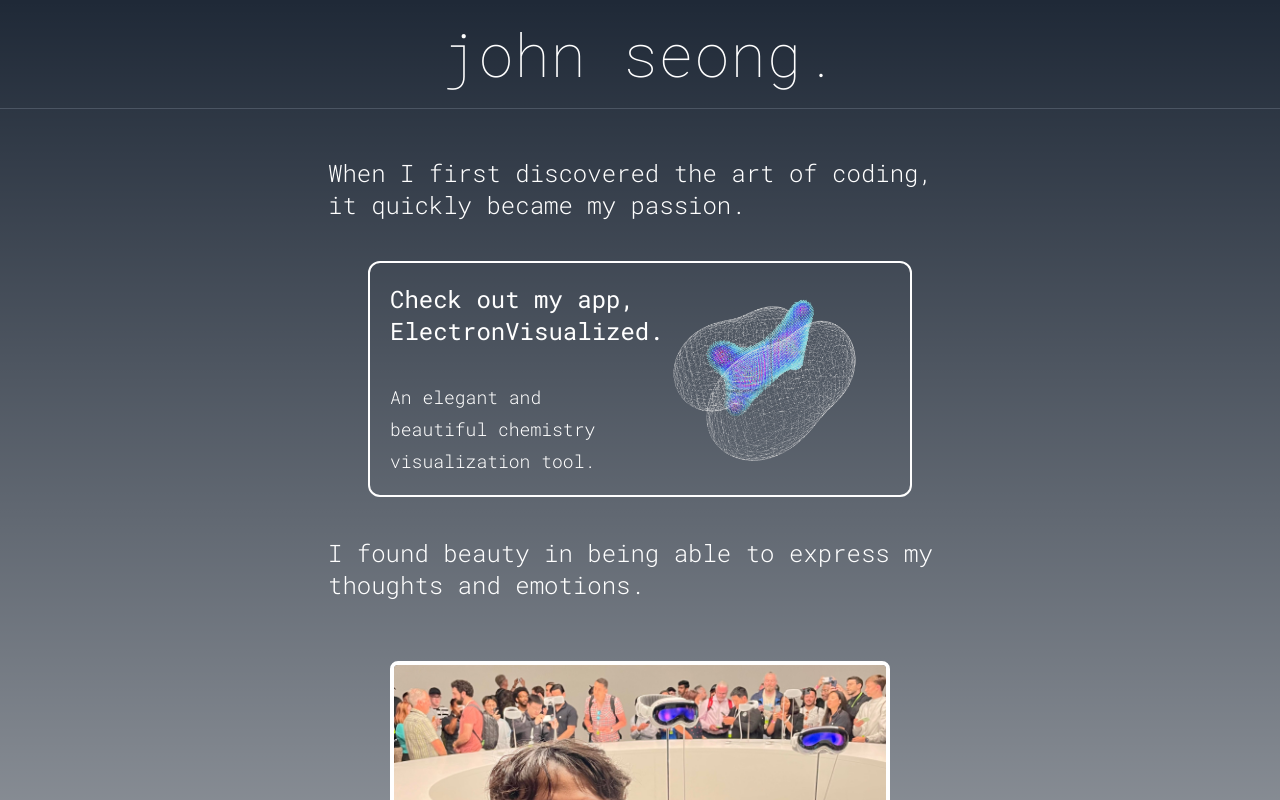
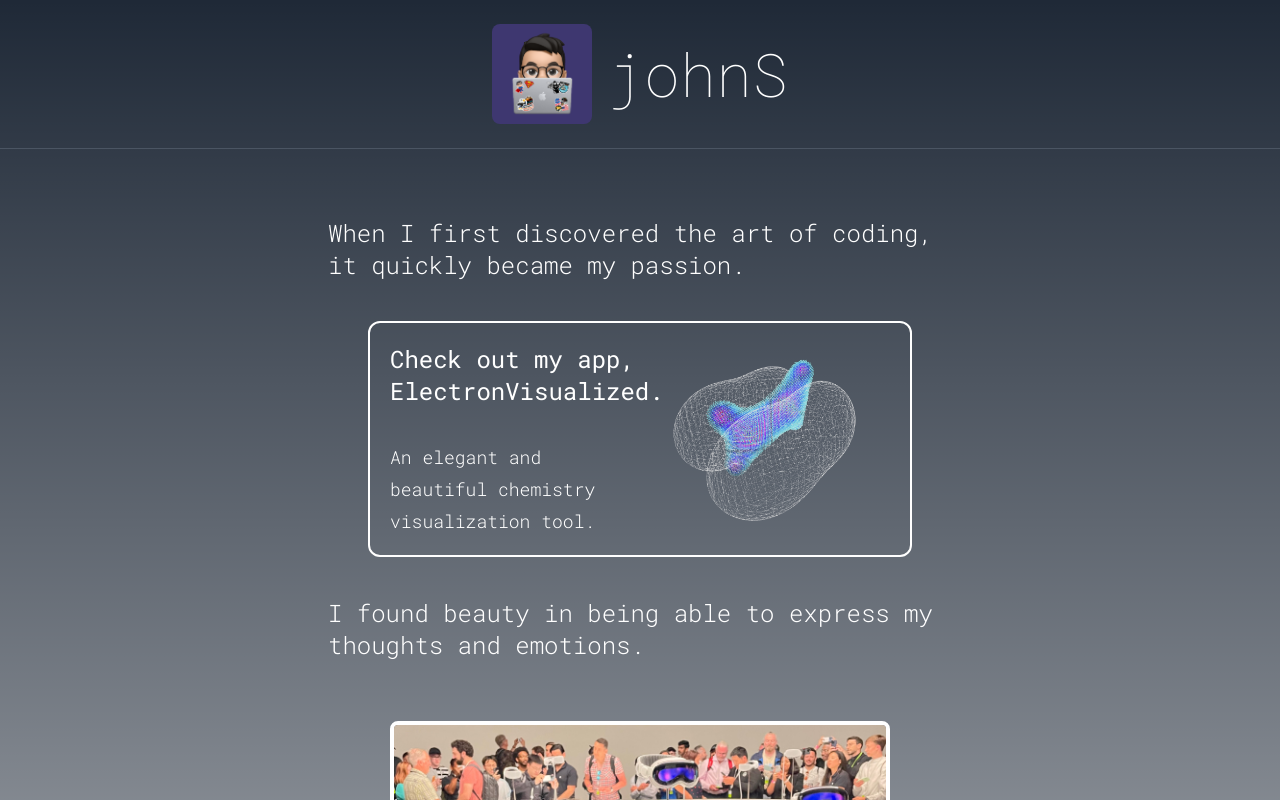
Before and after one commit to wonmor/johnS-web, a Next.js app: page / in a window 1280 px wide. Shown: the top 800 px of the page. Built offline with nearby package versions, Linux system fonts and the light colour scheme.

Commit message:
Updated links

```diff
--- a/app/layout.tsx
+++ b/app/layout.tsx
@@ -1,7 +1,8 @@
-import React from "react";
-import "./globals.css";
+import Image from "next/image";
 
 import { Roboto_Mono } from "next/font/google";
+
+import "./globals.css";
 
 const robotoMono = Roboto_Mono({ subsets: ["latin"] });
 
@@ -24,9 +25,12 @@ export default function RootLayout({
         ].join(" ")}
       >
         {/* Header */}
-        <header className="p-6 border-b border-gray-600 text-center">
-          <h1 className="text-6xl font-thin">john seong.</h1>
-        </header>
+        <a href="/">
+          <header className="p-6 border-b border-gray-600 justify-center items-center text-center flex flex-row gap-4 mb-5">
+            <Image className="rounded-lg overflow-hidden" src="/profile.png" alt="Profile Picture" width={100} height={100} />
+            <h1 className="text-6xl font-thin">johnS</h1>
+          </header>
+          </a>
 
         {/* Main content */}
         <main>{children}</main>
--- a/app/page.tsx
+++ b/app/page.tsx
@@ -1,4 +1,3 @@
-import React from "react";
 import Image from "next/image";
 
 export default function Portfolio() {
```
Also changed, not shown: public/profile.png (added).
